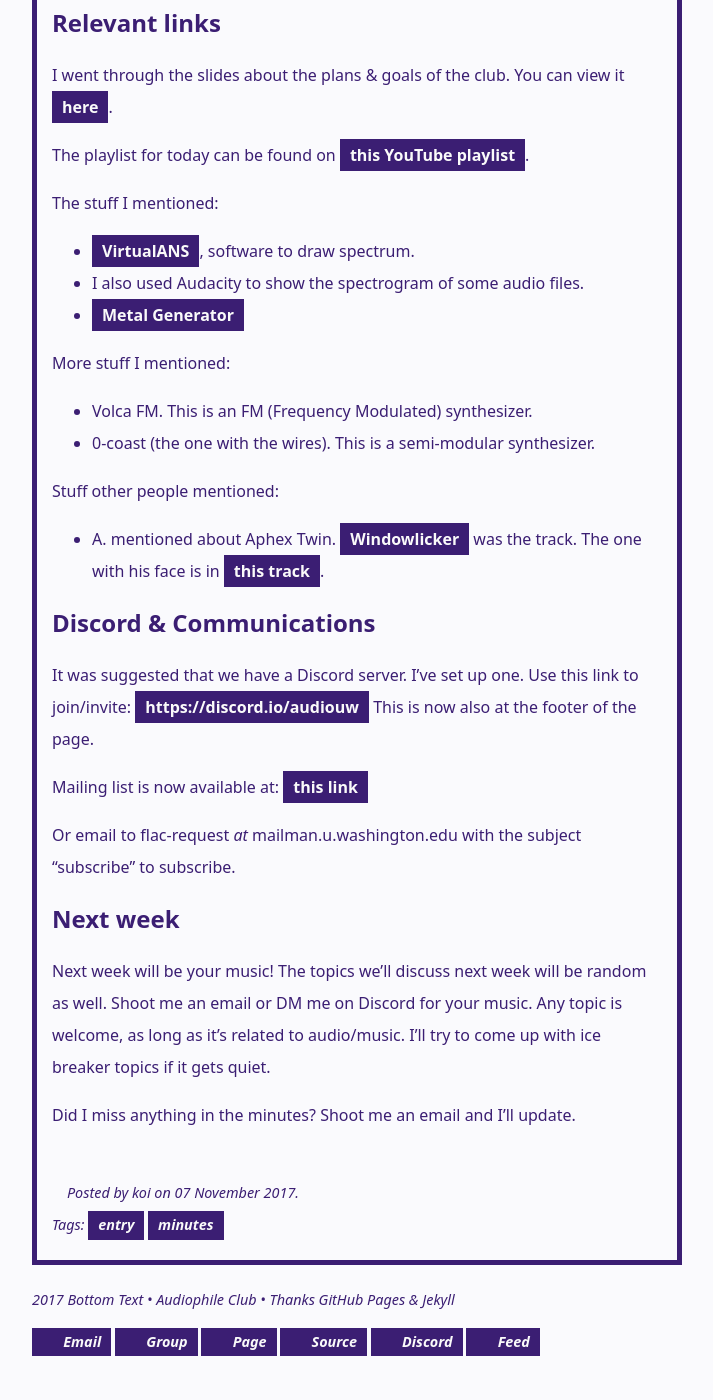
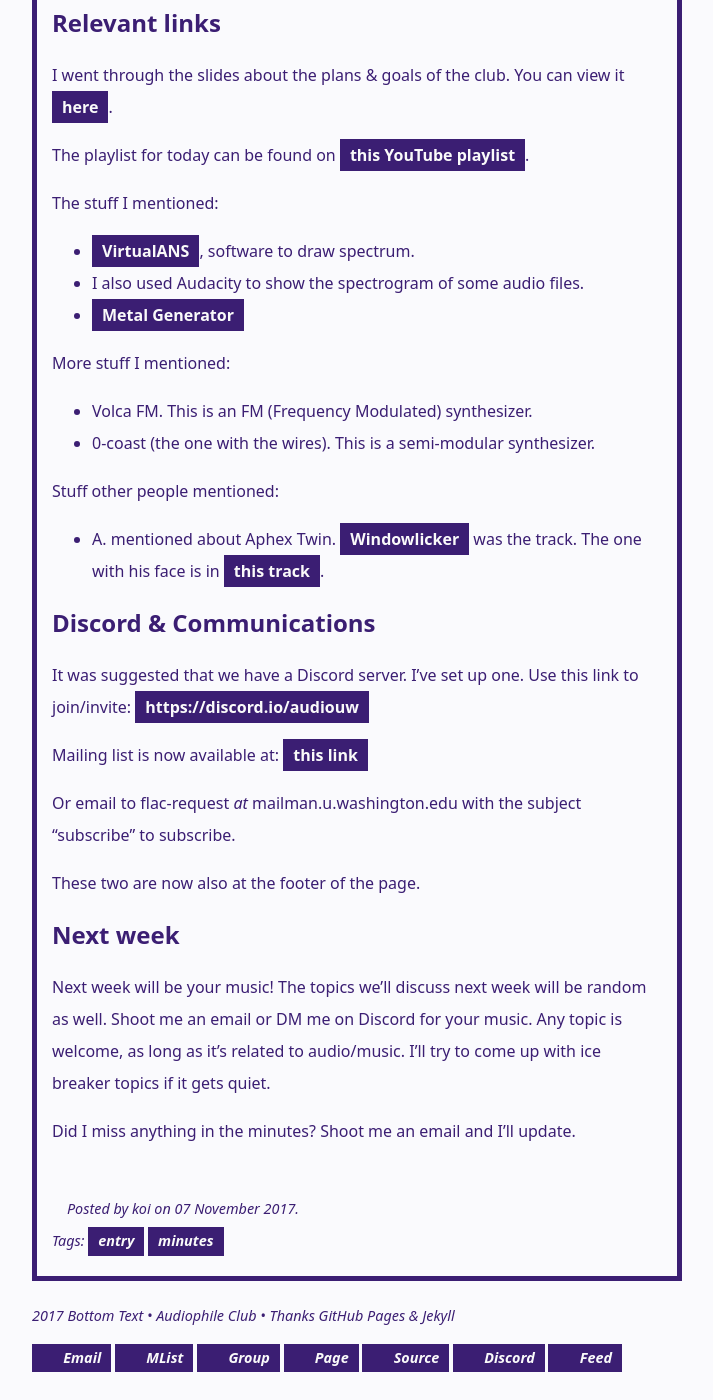
Before and after one commit to audiophile-uw/audiophile-jekyll, a Jekyll site: the page built from _posts/2017-11-07-first-meeting-minute.md, in a window 1280 px wide and 1400 px high, scrolled down 644 px. Shown: the whole window, without its empty margins (283-996 px from the left). Built offline with Jekyll 4.4.1, drawn with Linux system fonts in a browser that asks for light colours; some web fonts are replaced.

Commit message:
added to footer

```diff
--- a/_includes/footer.html
+++ b/_includes/footer.html
@@ -3,6 +3,7 @@
 	<br><br>
 	<div class="links">
 		<a href="mailto:{{ site.email }}"><i></i>Email</a>
+		<a href="https://mailman1.u.washington.edu/mailman/listinfo/flac"><i></i>MList</a>
 		<a href="https://www.facebook.com/groups/{{ site.facebook_group_id }}"><i></i>Group</a>
 		<a href="https://www.facebook.com/{{ site.facebook_page_id }}"><i></i>Page</a>
 		<a href="https://github.com/{{ site.github_username }}"><i></i>Source</a>
--- a/_posts/2017-11-07-first-meeting-minute.md
+++ b/_posts/2017-11-07-first-meeting-minute.md
@@ -42,11 +42,12 @@
 ## Discord & Communications
 
 It was suggested that we have a Discord server. I've set up one. Use this link to join/invite: [https://discord.io/audiouw](https://discord.io/audiouw)
-This is now also at the footer of the page.
 
 Mailing list is now available at: [this link](https://mailman1.u.washington.edu/mailman/listinfo/flac)
 
 Or email to flac-request *at* mailman.u.washington.edu with the subject "subscribe" to subscribe.
+
+These two are now also at the footer of the page.
 
 ## Next week
 
```
